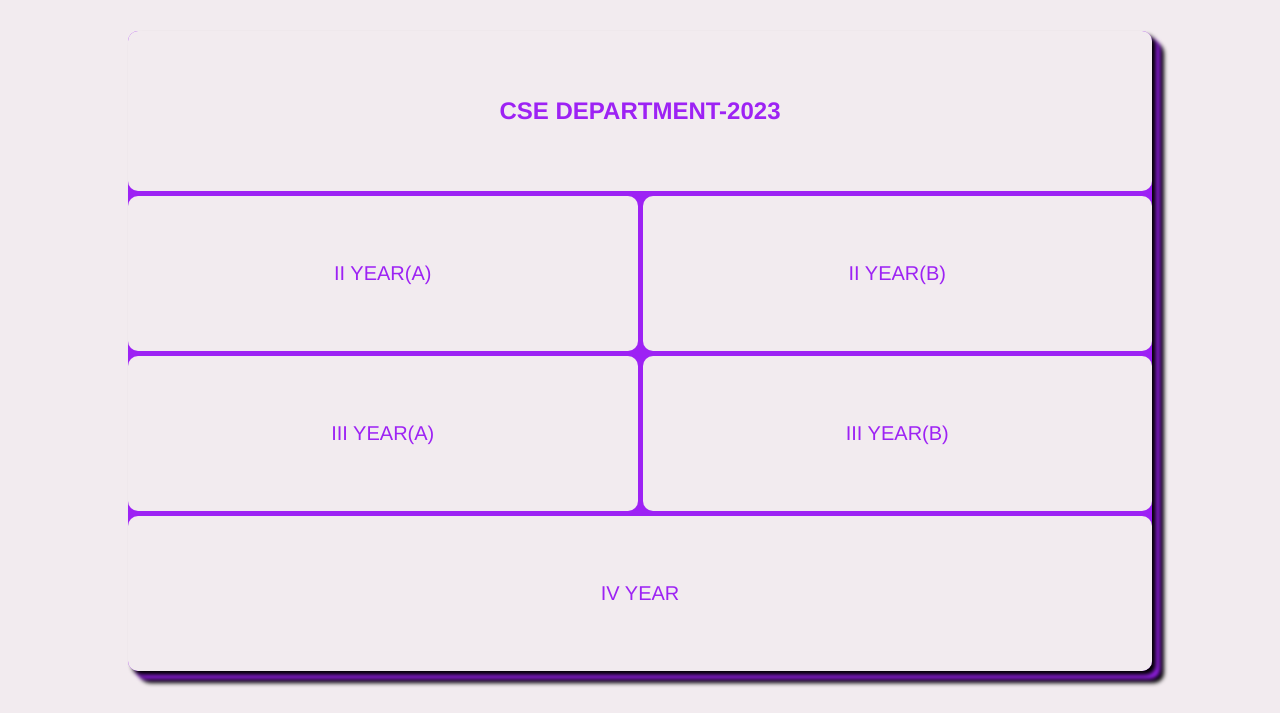
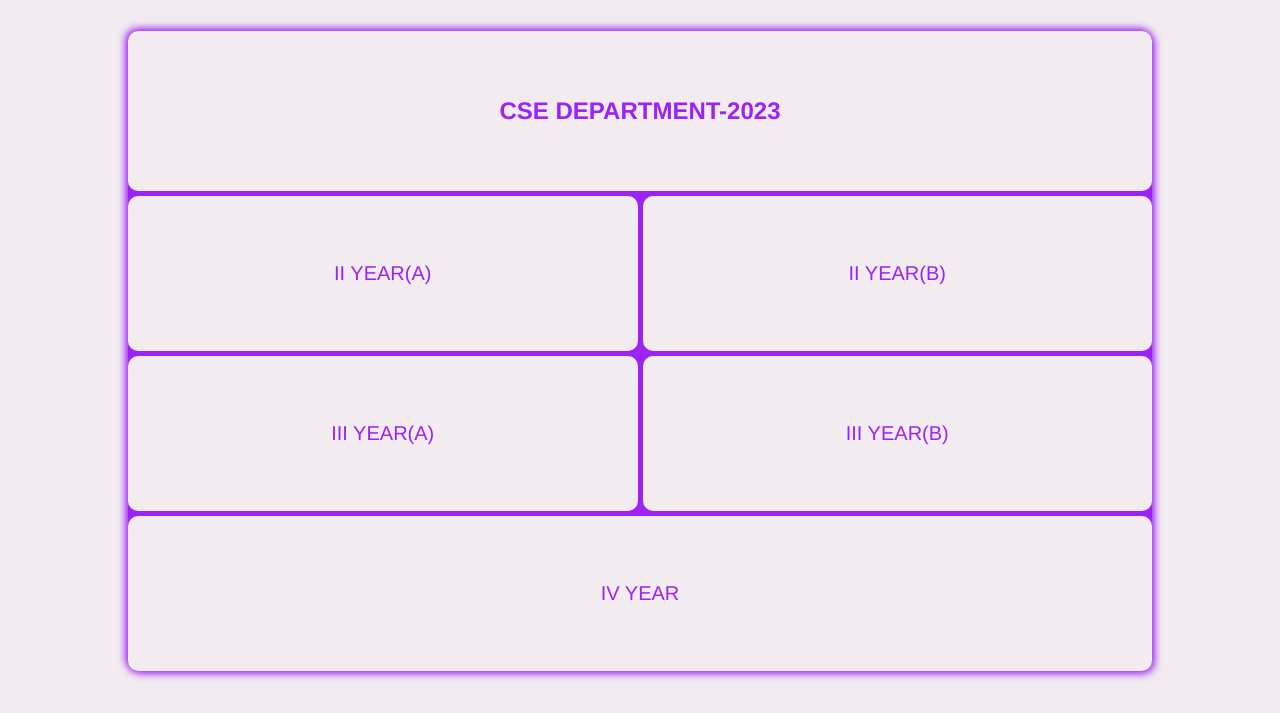
Before and after one commit to jahangeer7704/csestudents, a plain HTML site: page firstpage.html in a window 1280 px wide. Shown: the part 87-800 px from the top of the page. Drawn offline with Linux system fonts and the light colour scheme.

Commit message:
box-shadow  changed

```diff
--- a/firstpage.css
+++ b/firstpage.css
@@ -61,7 +61,7 @@
   width: 80%;
   margin-left: 10%;
   margin-top: 3%;
-  box-shadow: 4px 4px 4px black,8px 8px 4px var(--col1),12px 12px 4px;
+  box-shadow: -2px -2px 8px var(--col1),2px 2px 8px var(--col1);
   border-radius: 10px;
   display: grid;
 grid-template-areas:
```
